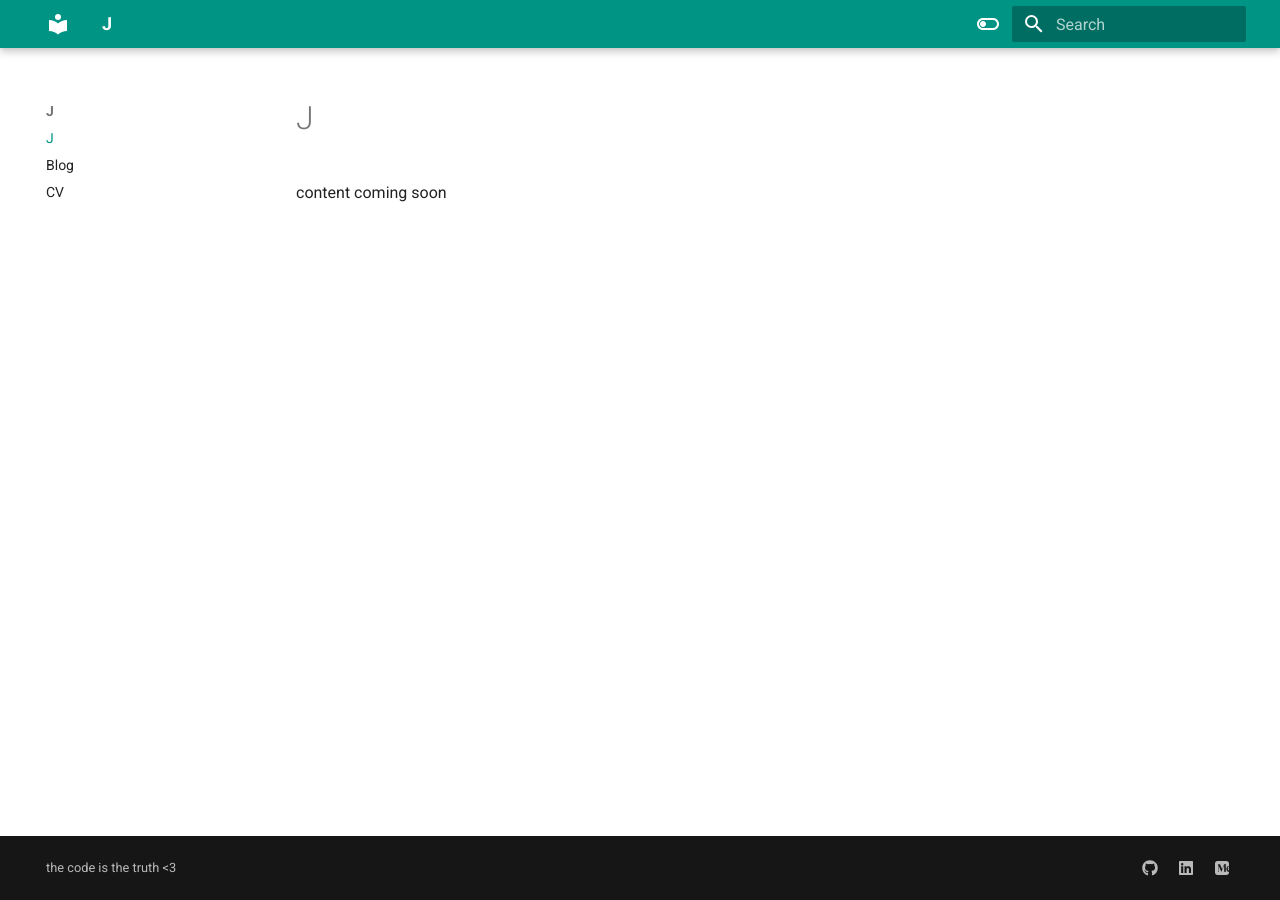
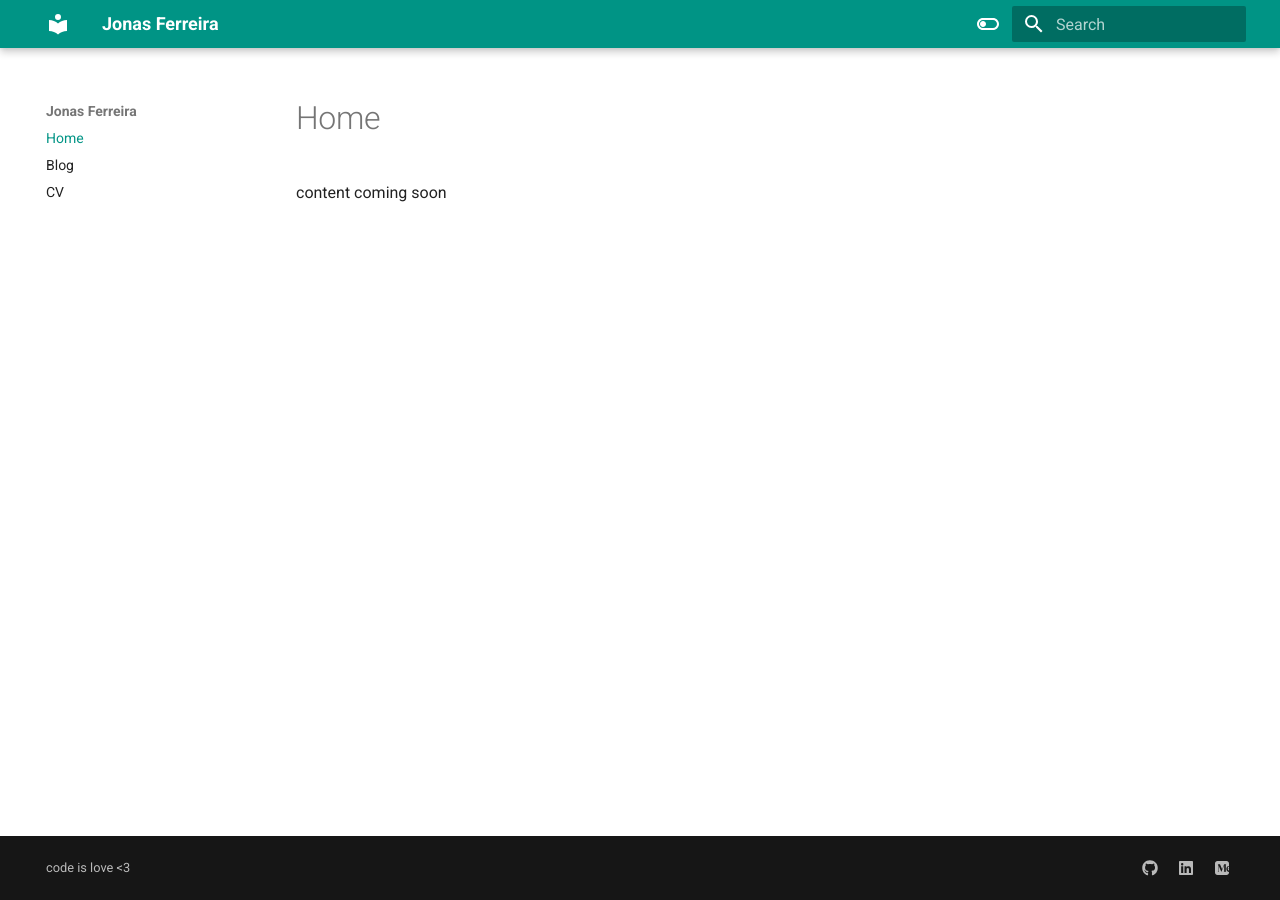
Before and after one commit to jonasmcferreira/jonasmcferreira.github.io, an MkDocs documentation site: the page built from docs/index.md, in a window 1280 px wide. Built offline with MkDocs 1.6.1 and Material for MkDocs 9.7.7, drawn with Linux system fonts in a browser that asks for light colours.

Commit message:
main added docs/stylesheets/extra.css modified mkdocs.yml

```diff
--- a/mkdocs.yml
+++ b/mkdocs.yml
@@ -1,7 +1,7 @@
-site_name: J
+site_name: Jonas Ferreira
 
 nav:
-    - J: index.md
+    - Home: index.md
     - Blog: blog.md
     - CV: cv.md
 
@@ -32,4 +32,4 @@ extra:
       link: https://medium.com/@thejonas
   generator: false
 
-copyright: the code is the truth <3
+copyright: code is love <3
```
Also changed, not shown: docs/stylesheets/extra.css (added).
